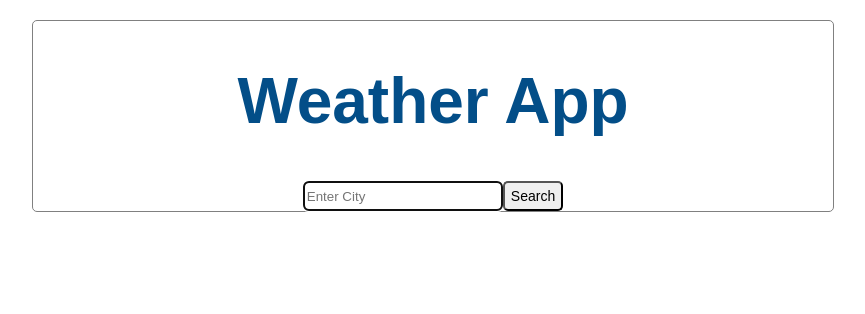
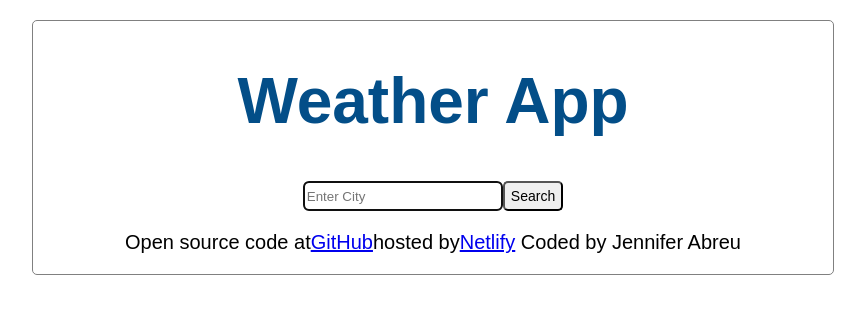
Before and after one commit to Jabreu0715/react-weather-app, a React (Create React App) app: page / in a window 1280 px wide. Shown: the top 314 px of the page, without its empty margins (207-1072 px from the left). Built offline with nearby package versions, Linux system fonts and the light colour scheme.

Commit message:
Added footer

```diff
--- a/src/App.js
+++ b/src/App.js
@@ -1,5 +1,6 @@
 import "./App.css";
 import Form from "./Form";
+import Footer from "./Footer";
 
 function App() {
   return (
@@ -8,6 +9,7 @@ function App() {
         <h1>Weather App</h1>
       </header>
       <Form />
+      <Footer />
     </div>
   );
 }
--- /dev/null
+++ b/src/Footer.js
@@ -0,0 +1,17 @@
+import React from "react";
+import "./App.css";
+export default function Footer() {
+  return (
+    <div className="footer">
+      <div className="open-source-link">
+        <p>
+          Open source code at
+          <a href="https://github.com/Jabreu0715/react-weather-app">GitHub</a>
+          hosted by
+          <a href="https://eltiemporeactapp.netlify.app/">Netlify</a> Coded by
+          Jennifer Abreu
+        </p>
+      </div>
+    </div>
+  );
+}
--- a/src/Form.js
+++ b/src/Form.js
@@ -11,18 +11,18 @@ export default function SearchEngine() {
   function showWeather(response) {
     setResults(true);
     setWeather({
-      temperature: response.data.daily.temperature.day,
-      wind: response.data.daily.wind.speed,
-      humidity: response.data.daily.temperature.humidity,
-      description: response.data.daily.condition.description,
-      icon: response.data.daily.condition.icon_url,
+      temperature: response.data.temperature.current,
+      wind: response.data.wind.speed,
+      humidity: response.data.temperature.humidity,
+      description: response.data.condition.description,
+      icon: response.data.condition.icon_url,
     });
   }
 
   function handleSubmit(event) {
     event.preventDefault();
     let apiKey = "23ftbd4aecd5fa6f4304ea2800dofdbf";
-    let url = `https://api.shecodes.io/weather/v1/forecast?/query=${city}&key=${apiKey}`;
+    let url = `https://api.shecodes.io/weather/v1/current?query=${city}&key=${apiKey}=metric`;
     axios.get(url).then(showWeather);
   }
   function updateCity(event) {
```
